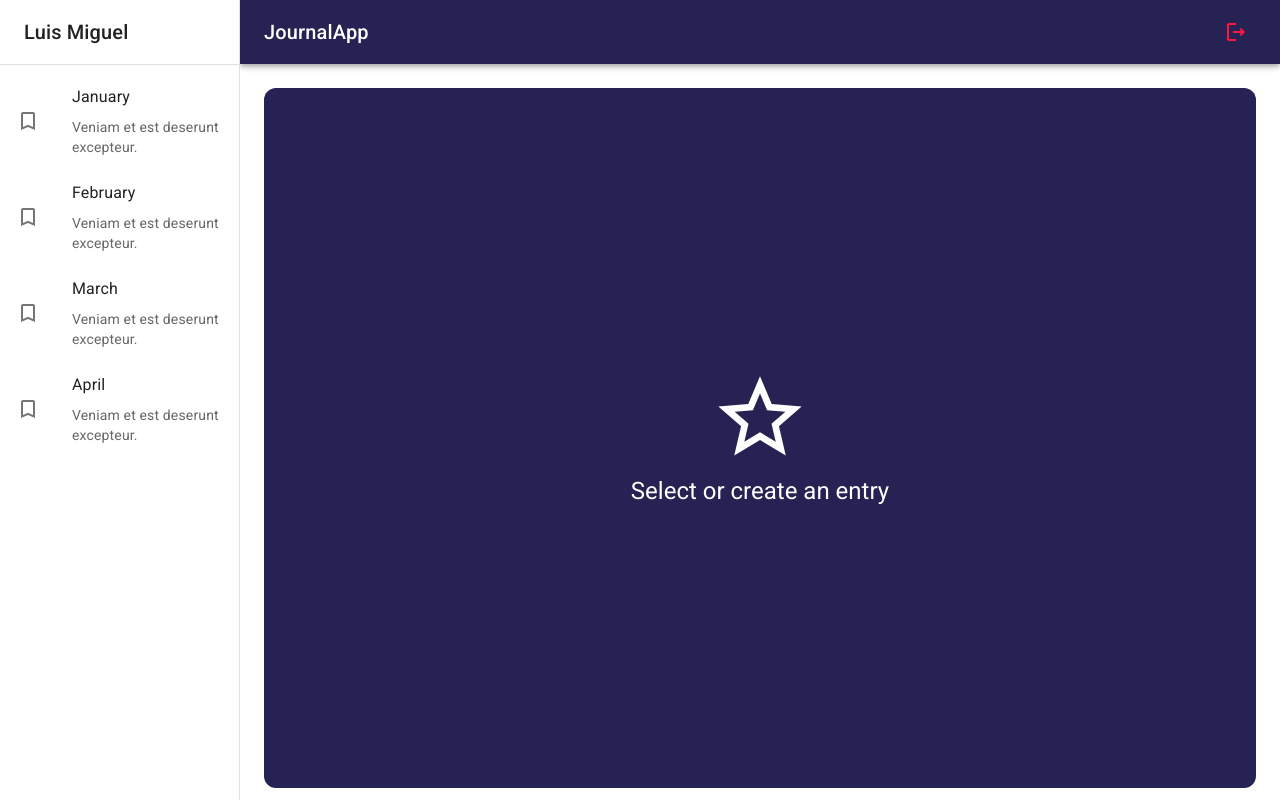
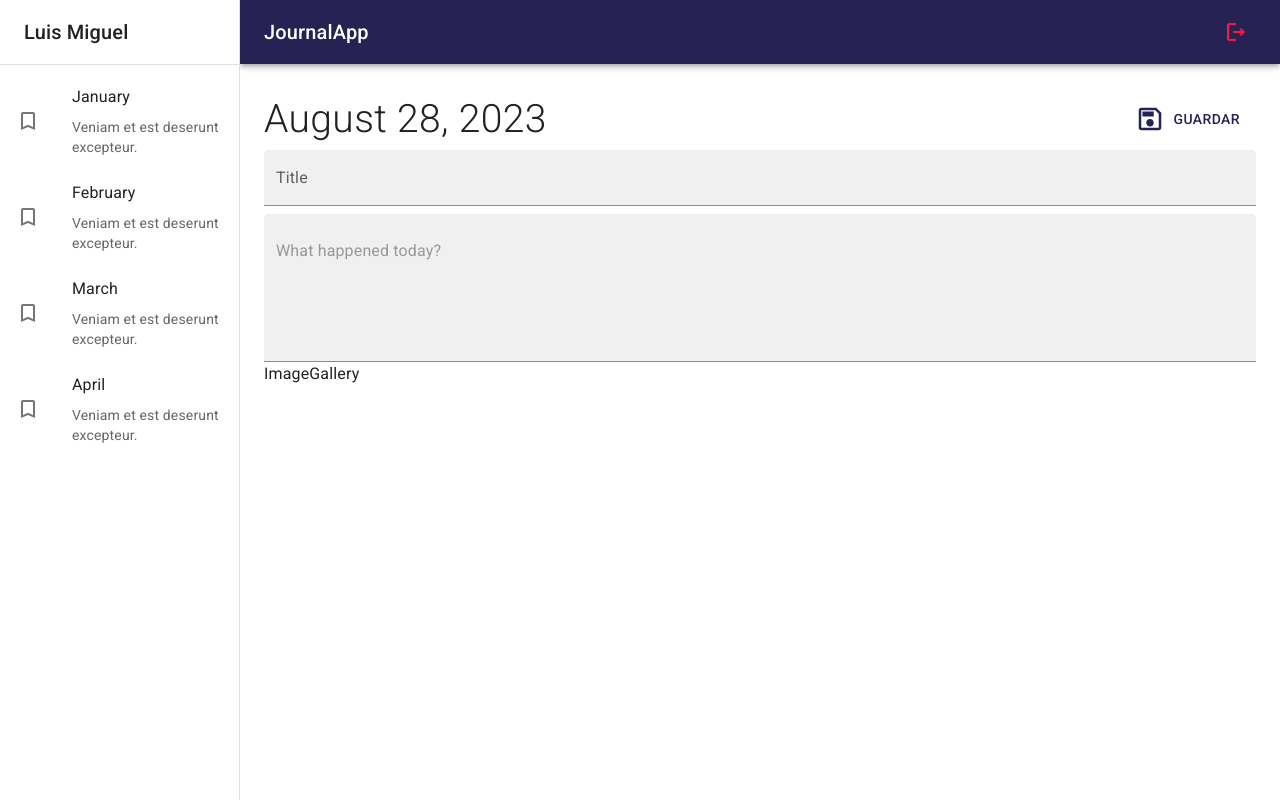
Before and after one commit to Lanzarot98/journal-app-react, a React (Vite) app: page / in a window 1280 px wide. Built offline with nearby package versions, Linux system fonts and the light colour scheme.

Commit message:
add: Note View, in this point start design: ImageGallery

```diff
--- /dev/null
+++ b/src/journal/components/ImageGallery.jsx
@@ -0,0 +1,7 @@
+
+
+export const ImageGallery = () => {
+  return (
+    <div>ImageGallery</div>
+  )
+}
--- a/src/journal/components/index.js
+++ b/src/journal/components/index.js
@@ -1,3 +1,4 @@
 
 export * from './NavBar';
 export * from './SideBar';
+export * from './ImageGallery';
--- a/src/journal/pages/JournalPage.jsx
+++ b/src/journal/pages/JournalPage.jsx
@@ -1,14 +1,13 @@
-import { Typography } from '@mui/material';
 import { JournalLayout } from '../layout/JournalLayout';
-import { NothingSelectedView } from '../views';
+import { NoteView, NothingSelectedView } from '../views';
 
 export const JournalPage = () => {
   return (
     <JournalLayout>
       {/* <Typography>Commodo sint adipisicing duis magna consectetur qui ipsum commodo nisi irure sunt reprehenderit laborum reprehenderit. Id aliqua quis qui aliqua tempor eu aliquip cupidatat id enim eu ipsum. Qui aliqua consectetur reprehenderit elit veniam laborum irure irure enim esse cupidatat incididunt consequat ad. Ex sint tempor amet laborum velit elit qui. Eu ex minim nostrud amet minim sunt reprehenderit incididunt in adipisicing et irure.</Typography> */}
 
-      <NothingSelectedView />
-      {/* NoteView */}
+      {/* <NothingSelectedView /> */}
+      <NoteView />
 
     </JournalLayout>
 
--- /dev/null
+++ b/src/journal/views/NoteView.jsx
@@ -0,0 +1,43 @@
+import { SaveOutlined } from "@mui/icons-material"
+import { Button, Grid, TextField, Typography } from "@mui/material"
+import { ImageGallery } from "../components/ImageGallery"
+
+
+export const NoteView = () => {
+  return (
+    <Grid container direction='row' justifyContent='space-between' alignItems='center' sx={{ mb: 1 }}>
+        <Grid item>
+            <Typography fontSize={ 39 } fontWeight='light' >August 28, 2023 </Typography>
+        </Grid>
+        <Grid item>
+            <Button color='primary' sx={{ padding: 2 }}>
+                <SaveOutlined sx={{ fontSize: 30, mr: 1 }} />
+                Guardar
+            </Button>
+        </Grid>
+
+        <Grid container>
+            <TextField
+                type='text'
+                variant="filled"
+                fullWidth
+                placeholder="Enter a title"
+                label="Title"
+                sx={{ border: 'none', mb: 1 }}
+            />
+            <TextField
+                type='text'
+                variant="filled"
+                fullWidth
+                multiline
+                placeholder="What happened today?"
+                minRows={ 5 }
+            />
+        </Grid>
+
+        <ImageGallery />
+
+
+    </Grid>
+  )
+}
--- a/src/journal/views/index.js
+++ b/src/journal/views/index.js
@@ -1,3 +1,4 @@
 
 
 export * from './NothingSelectedView';
+export * from './NoteView';
```
